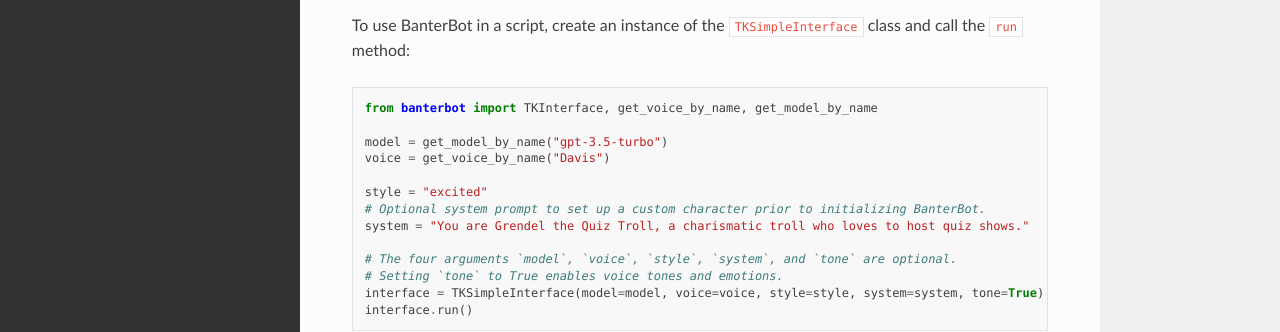
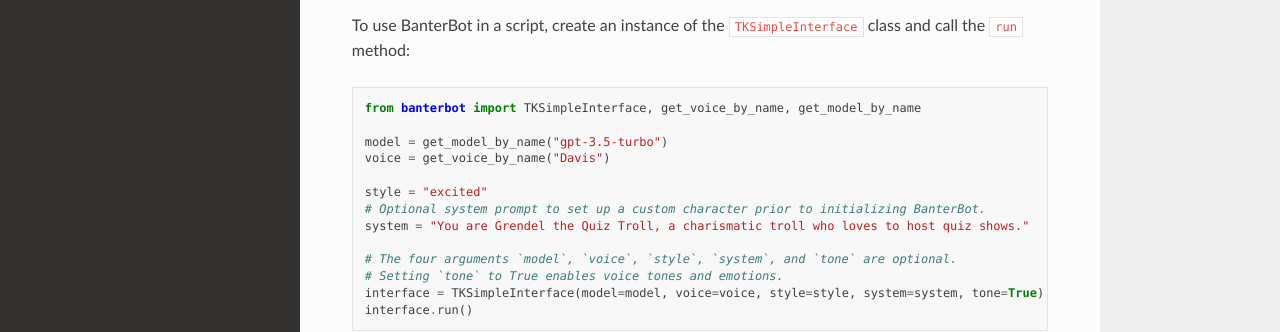
Before and after one commit to GabrielSCabrera/BanterBot, a Sphinx documentation site: the page built from docs/index.rst, in a window 1280 px wide and 900 px high, scrolled down 2532 px. Shown: the part 159-491 px from the top of the window. Built offline with Sphinx 7.4.7 and the Read the Docs theme 2.0.0, drawn with Linux system fonts in a browser that asks for light colours.

Commit message:
Fix minor error in docs

```diff
--- a/docs/index.rst
+++ b/docs/index.rst
@@ -153,7 +153,7 @@ To use BanterBot in a script, create an instance of the
 
 .. code:: python
 
-   from banterbot import TKInterface, get_voice_by_name, get_model_by_name
+   from banterbot import TKSimpleInterface, get_voice_by_name, get_model_by_name
 
    model = get_model_by_name("gpt-3.5-turbo")
    voice = get_voice_by_name("Davis")
```
Also changed, not shown: README.md (+1 -1 lines).
